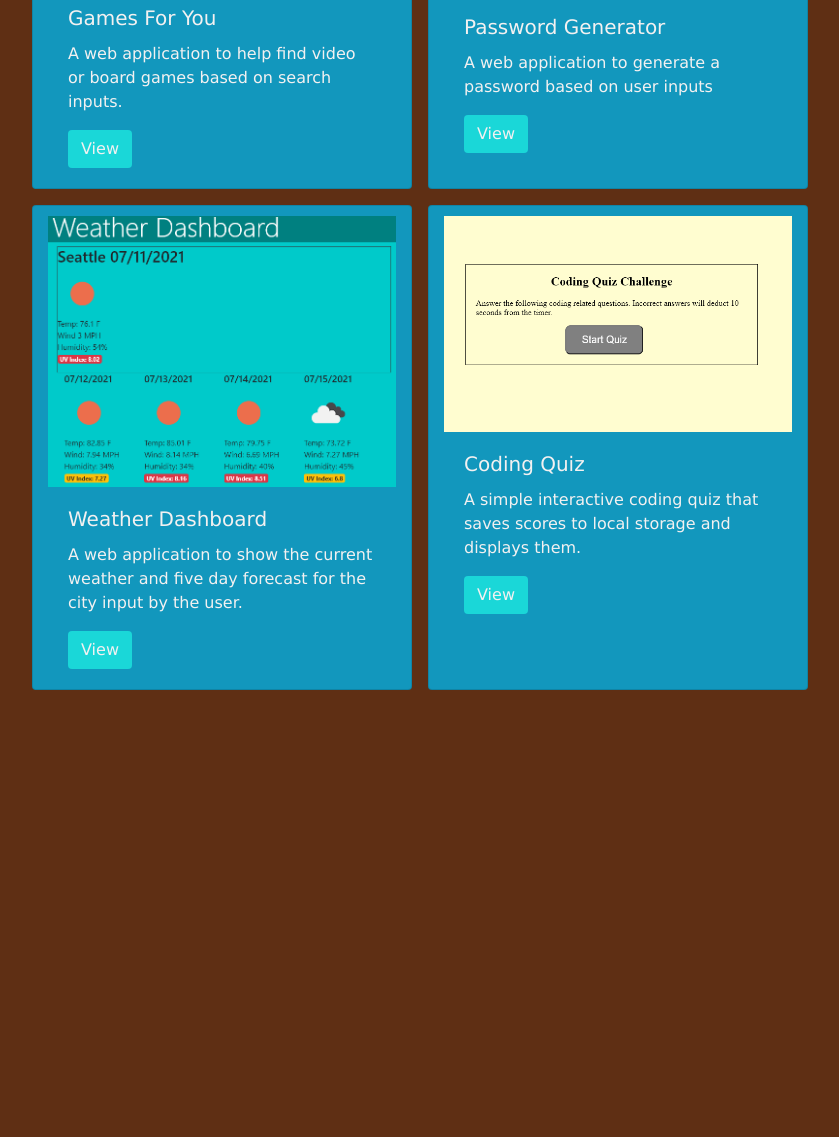
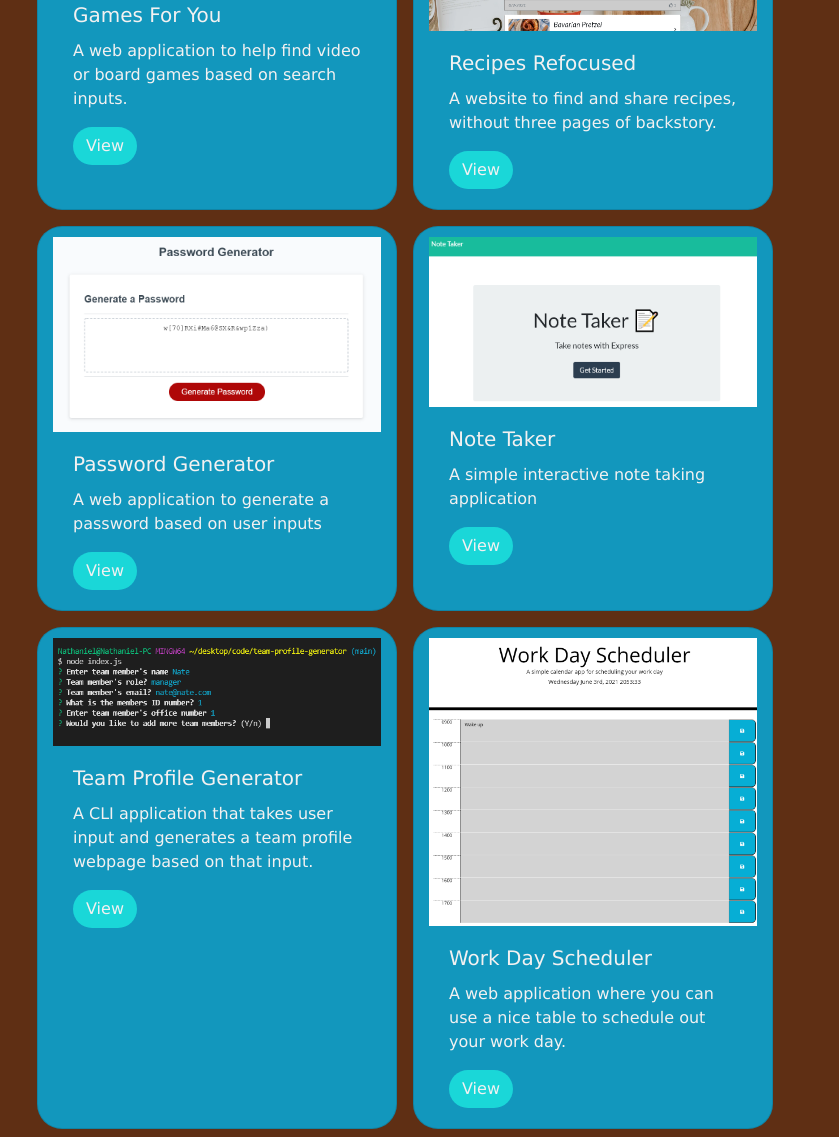
Before and after one commit to TheHebi/updated-portfolio, a plain HTML site: page index.html in a window 1280 px wide. Shown: the part 552-1689 px from the top of the page, without its empty margins (220-1059 px from the left). Before the commit the page ends 1250 px from the top, so only its background shows below. Drawn offline with nearby package versions, Linux system fonts and the light colour scheme.

Commit message:
add new projects to portfolio and remove older projects that aren't of the same quality

```diff
--- a/assets/css/style.css
+++ b/assets/css/style.css
@@ -20,6 +20,12 @@ li{
     margin: 10px;
     background-color: var(--btns);
     color: var(--text);
+}
+.btn{
+    border-radius: 100px !important;
+}
+.card{
+    border-radius: 25px !important;
 }
 .jumbotron{
     padding-top: 5px;
--- a/index.html
+++ b/index.html
@@ -11,7 +11,7 @@
       crossorigin="anonymous"
     />
     <link rel="stylesheet" href="./assets/css/style.css" />
-    <title>Professional Portfolio</title>
+    <title>Nathaniel Turcotte</title>
   </head>
   <body>
       <header>
@@ -43,14 +43,22 @@
 
 <main class="container">
     <!-- My Projects -->
-    <div class="row justify-content-center" id="projects">
-        <h3 class="col-12 text-center">My Projects</h3>
+    <div class="row col-12 justify-content-center" id="projects">
+        <h3 class="col-12 text-center mt-2">My Projects</h3>
         <div class="card col-lg-4 col-md-6 col-sm-12 customCards m-2">
             <img src="./assets/images/games-for-you-sc.png" class="card-img-top cardImg" alt="games for you screenshot">
             <div class="card-body">
               <h5 class="card-title">Games For You</h5>
               <p class="card-text">A web application to help find video or board games based on search inputs.</p>
               <a href="https://delizoderek.github.io/Games-for-you/" class="btn customBtns" target="_blank">View</a>
+            </div>
+          </div>
+          <div class="card col-lg-4 col-md-6 col-sm-12 customCards m-2">
+            <img src="./assets/images/recipes-refocused-sc.png" class="card-img-top cardImg" alt="recipes refocused screenshot">
+            <div class="card-body">
+              <h5 class="card-title">Recipes Refocused</h5>
+              <p class="card-text">A website to find and share recipes, without three pages of backstory.</p>
+              <a href="https://recipes-refocused.herokuapp.com/" class="btn customBtns" target="_blank">View</a>
             </div>
           </div>
           <div class="card col-lg-4 col-md-6 col-sm-12 customCards m-2">
@@ -62,19 +70,27 @@
             </div>
           </div>
           <div class="card col-lg-4 col-md-6 col-sm-12 customCards m-2">
-            <img src="./assets/images/wd-sc.png" class="card-img-top cardImg" alt="weather dashboard screenshot">
+            <img src="./assets/images/note-taker-sc.png" class="card-img-top cardImg" alt="note taker screenshot">
             <div class="card-body">
-              <h5 class="card-title">Weather Dashboard</h5>
-              <p class="card-text">A web application to show the current weather and five day forecast for the city input by the user.</p>
-              <a href="https://thehebi.github.io/weather-dashboard/" class="btn customBtns" target="_blank">View</a>
+              <h5 class="card-title">Note Taker</h5>
+              <p class="card-text">A simple interactive note taking application</p>
+              <a href="https://njt-note-taker.herokuapp.com/" class="btn customBtns" target="_blank">View</a>
             </div>
           </div>
           <div class="card col-lg-4 col-md-6 col-sm-12 customCards m-2">
-            <img src="./assets/images/quiz-sc.png" class="card-img-top cardImg" alt="coding quiz screenshot">
+            <img src="./assets/images/team-profile-generator-sc.png" class="card-img-top cardImg" alt="team profile generator screenshot">
             <div class="card-body">
-              <h5 class="card-title">Coding Quiz</h5>
-              <p class="card-text">A simple interactive coding quiz that saves scores to local storage and displays them.</p>
-              <a href="https://thehebi.github.io/code-quiz/" class="btn customBtns" target="_blank">View</a>
+              <h5 class="card-title">Team Profile Generator</h5>
+              <p class="card-text">A CLI application that takes user input and generates a team profile webpage based on that input.</p>
+              <a href="https://github.com/TheHebi/team-profile-generator" class="btn customBtns" target="_blank">View</a>
+            </div>
+          </div>
+          <div class="card col-lg-4 col-md-6 col-sm-12 customCards m-2">
+            <img src="./assets/images/work-day-planner-sc.png" class="card-img-top cardImg" alt="work day planner screenshot">
+            <div class="card-body">
+              <h5 class="card-title">Work Day Scheduler</h5>
+              <p class="card-text">A web application where you can use a nice table to schedule out your work day.</p>
+              <a href="https://thehebi.github.io/work-day-planner/" class="btn customBtns" target="_blank">View</a>
             </div>
           </div>
     </div>
```
Also changed, not shown: assets/images/note-taker-sc.png (added), assets/images/quiz-sc.png (deleted), assets/images/recipes-refocused-sc.png (added), assets/images/team-profile-generator-sc.png (added), assets/images/wd-sc.png (deleted), assets/images/work-day-planner-sc.png (added).
